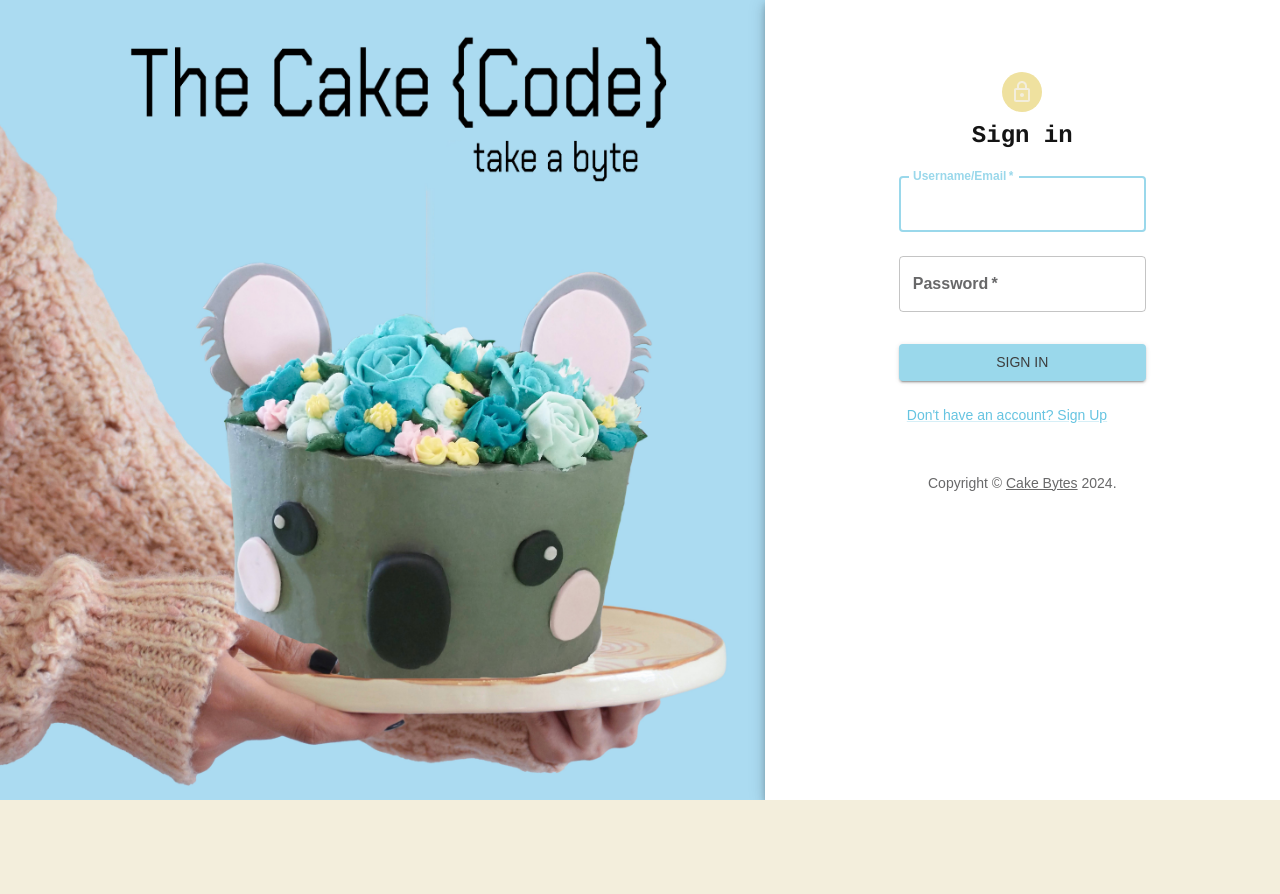
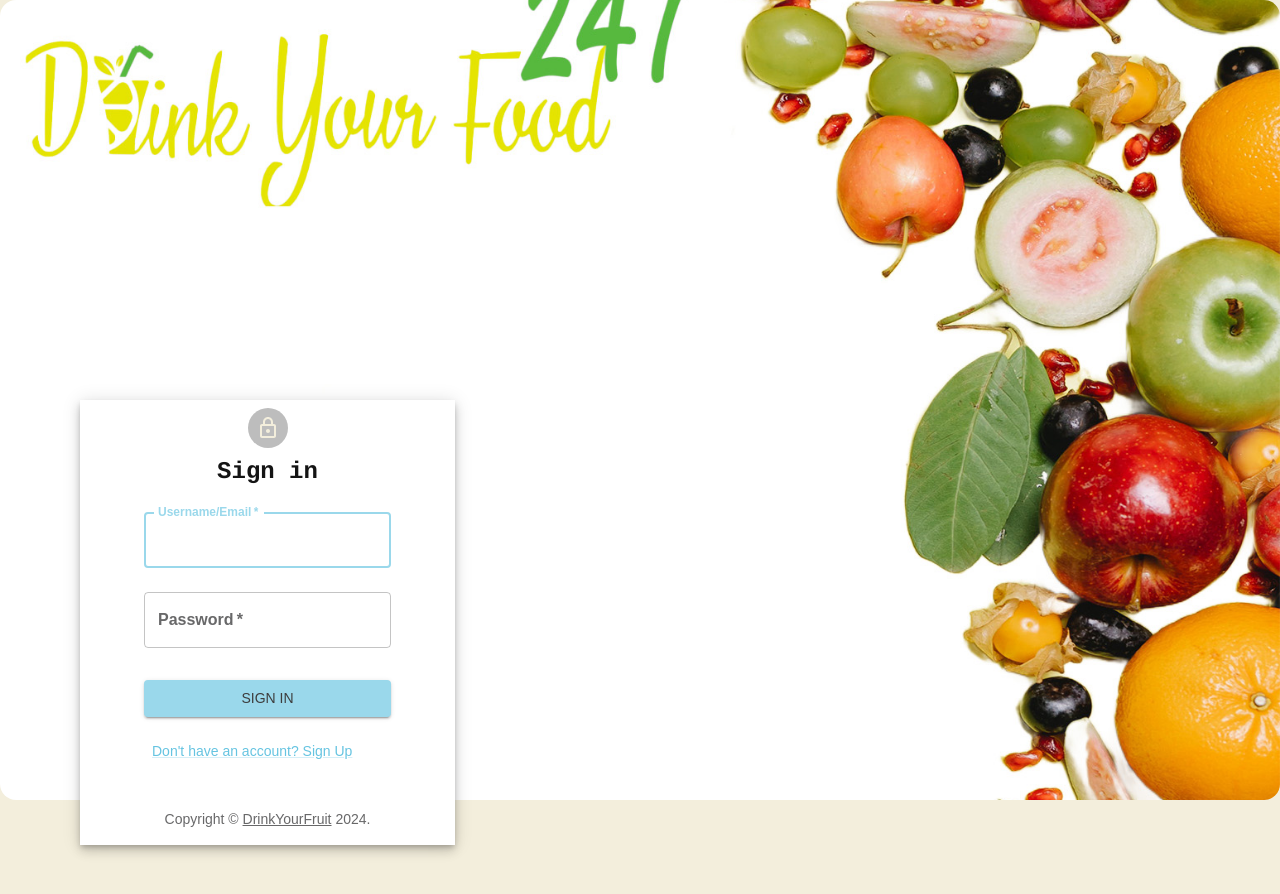
Before and after one commit to hdccoder/DYF, a React app: page /#/sign-in in a window 1280 px wide. Before the commit the page ends 800 px from the top, so only its background shows below. Built offline with nearby package versions, Linux system fonts and the light colour scheme.

Commit message:
chaged landing page

```diff
--- a/public/index.html
+++ b/public/index.html
@@ -1,6 +1,6 @@
 <html>
   <head>
-    <title>The Store</title>
+    <title>DrinkYourFood247</title>
     <link rel='stylesheet' href='/public/styles.css' />
     <script defer src='/dist/main.js'></script>
   </head>
--- a/server/db/client.js
+++ b/server/db/client.js
@@ -1,4 +1,4 @@
 const pg = require('pg');
-const client = new pg.Client(process.env.DATABASE_URL || 'postgres://localhost/capstone_2310_db');
+const client = new pg.Client(process.env.DATABASE_URL || 'postgres://localhost/DYF_db');
 
 module.exports = client
--- a/src/SignIn.js
+++ b/src/SignIn.js
@@ -18,7 +18,7 @@ function Copyright(props) {
     <Typography variant="body2" color="text.secondary" align="center" {...props}>
       {'Copyright © '}
       <Link color="inherit" href="http://localhost:3050/">
-        Cake Bytes
+        DrinkYourFruit
       </Link>{' '}
       {new Date().getFullYear()}
       {'.'}
@@ -42,32 +42,38 @@ const SignIn = ({ login }) => {
   };
 
   return (
-    <Grid container component="main" sx={{ height: '100vh', display: 'flex' }}>
+    <Grid container component="main" sx={{
+      p: 0,
+      display: 'flex',
+      flexDirection: 'row',
+      justifyContent: 'flex-start',
+      height: "100vh",
+      paddingLeft: 10,
+      backgroundImage: 'url(/public/assets/LoginPage.jpg)',
+      backgroundRepeat: 'no-repeat',
+      backgroundSize: 'cover',
+      backgroundPosition: 'center',
+      borderRadius: '1rem',
+      position: 'relative',
+    }}>
       <Grid
         item
         xs="auto"
+
       >
-        <Box
-            component="img"
-            sx={{
-                height: '100vh',
-            }}
-            alt="graphic of a koala cake"
-            src="/public/assets/koala_login2.jpg"
-        >
-        </Box>
-      </Grid>
-      <Grid item component={Paper} elevation={6} sx={{ flexGrow: 1 }} square>
+
+        <Box >
+      <Grid item component={Paper} elevation={6} sx={{ flexGrow: 1, alignItems:"flex-start" }} square >
         <Box
           sx={{
-            my: 8,
-            mx: 4,
+            my: 50,
+            mx: 8,
             display: 'flex',
             flexDirection: 'column',
             alignItems: 'center',
           }}
         >
-          <Avatar sx={{ m: 1, bgcolor: 'secondary.main' }}>
+          <Avatar sx={{ m: 1, }}>
             <LockOutlinedIcon />
           </Avatar>
           <Typography component="h1" variant="h5">
@@ -125,6 +131,9 @@ const SignIn = ({ login }) => {
           </Box>
         </Box>
       </Grid>
+        </Box>
+      </Grid>
+
     </Grid>
   );
 }
```
Also changed, not shown: public/assets/LoginPage.jpg (added).
